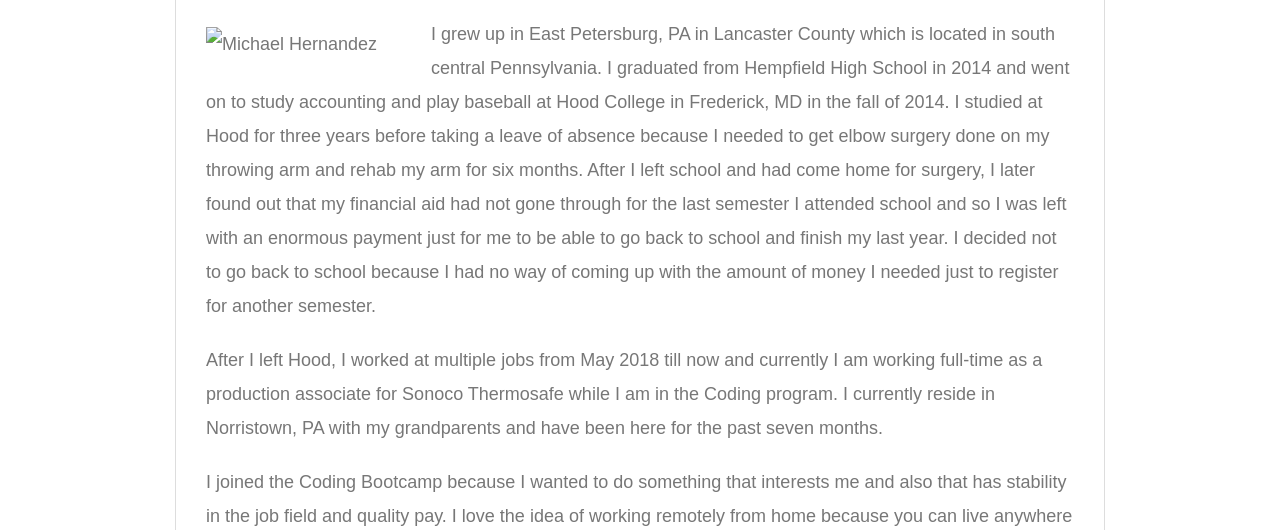
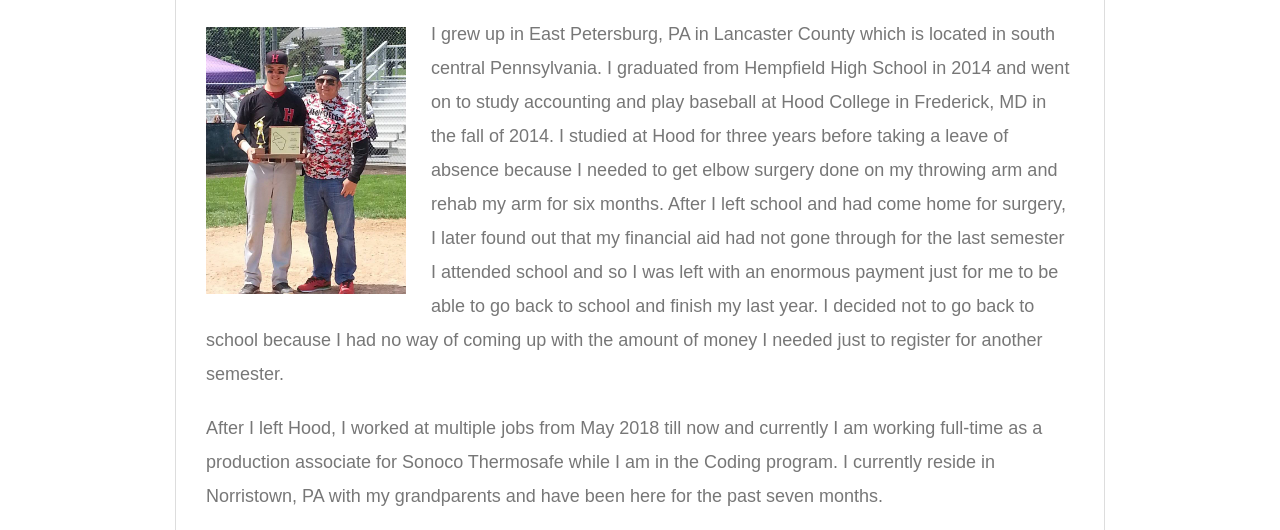
Before and after one commit to michaelhernandez27/Bootstrap-Portfolio, a plain HTML site: page index.html in a window 1280 px wide. Shown: the part 236-766 px from the top of the page. Drawn offline with nearby package versions, Linux system fonts and the light colour scheme.

Commit message:
edited images

```diff
--- a/index.html
+++ b/index.html
@@ -43,7 +43,7 @@
     <section class="main-section">
       <h1>About Me</h1>
 
-      <img src="Basic-Portfolio/assets/images/baseball.jpg" class="auth-image" alt="Michael Hernandez">
+      <img src="assets/images/baseball.jpg" class="auth-image" alt="Michael Hernandez">
 
       <p> I grew up in East Petersburg, PA in Lancaster County which is located in south central Pennsylvania. I graduated from Hempfield High School in 2014 and went on to study accounting and play baseball at Hood College in Frederick, MD in the fall of 2014. I studied at Hood for three years before taking a leave of absence because I needed to get elbow surgery done on my throwing arm and rehab my arm for six months. After I left school and had come home for surgery, I later found out that my financial aid had not gone through for the last semester I attended school and so I was left with an enormous payment just for me to be able to go back to school and finish my last year. I decided not to go back to school because I had no way of coming up with the amount of money I needed just to register for another semester.</p>
 
```
Also changed, not shown: assets/images/Hangman.jpg (added), assets/images/RPG.jpg (added), assets/images/RockPaperScissors.jpg (added), assets/images/RutgersInfoWidget.jpg (added), assets/images/TriviaGame.jpg (added), assets/images/baseball.jpg (added).
